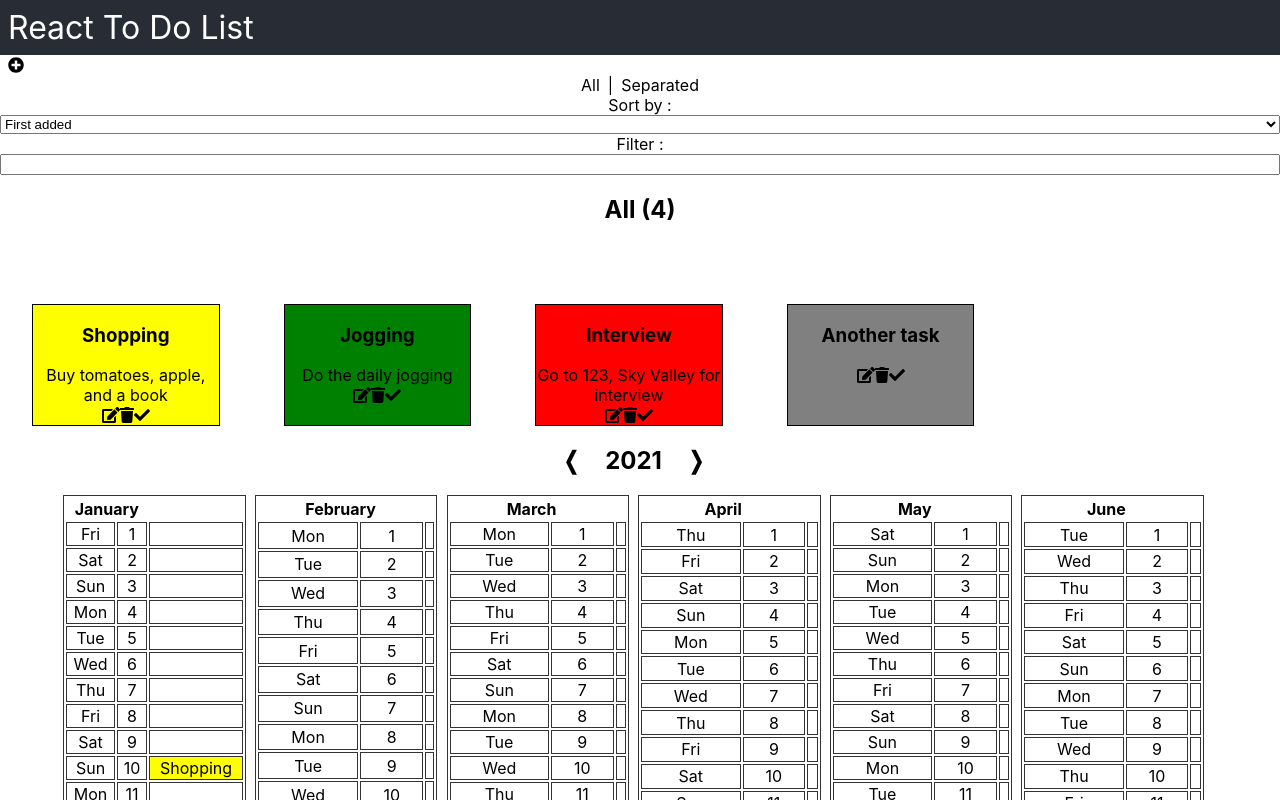
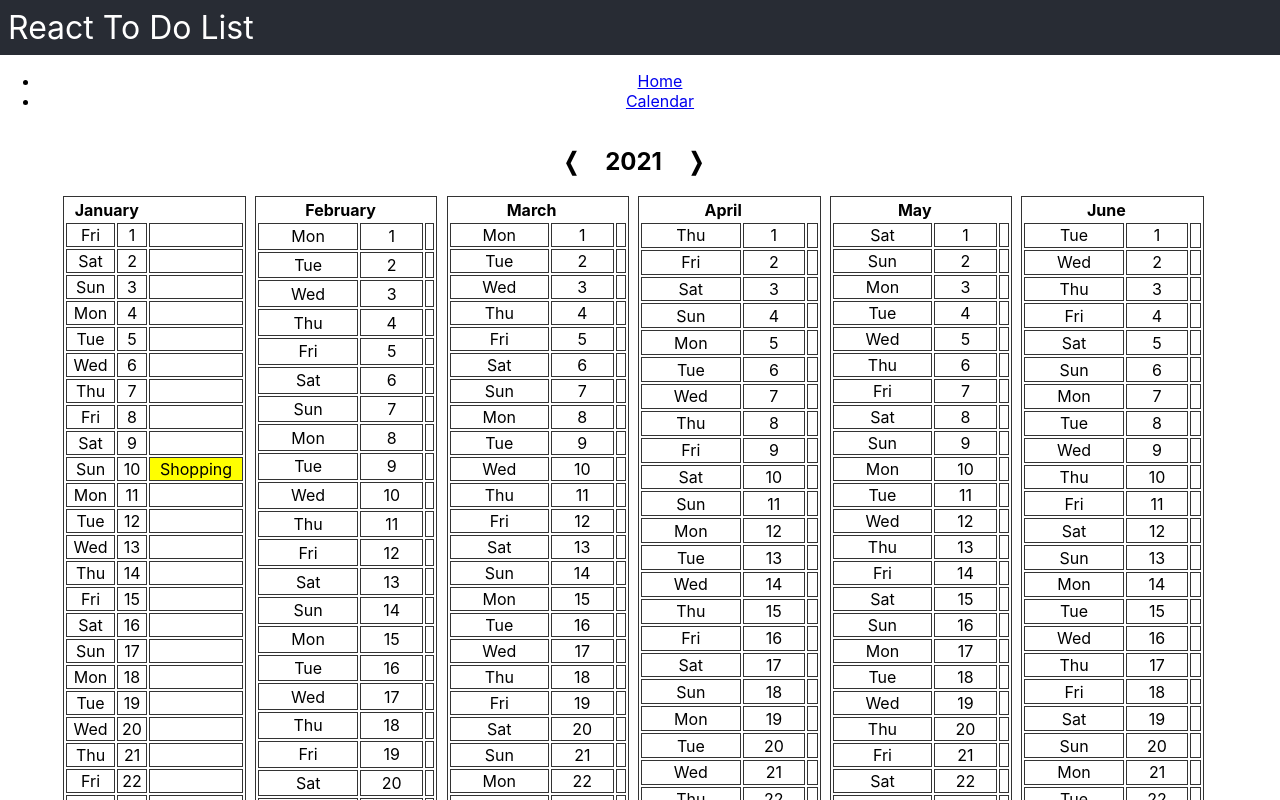
Before and after one commit to Skyrlon/react-todo-list, a React (Create React App) app: page /calendar in a window 1280 px wide. Shown: the top 800 px of the page. Built offline with nearby package versions, Linux system fonts and the light colour scheme.

Commit message:
added routes for TodoList and Calendar

```diff
--- a/package.json
+++ b/package.json
@@ -12,6 +12,7 @@
     "react": "^17.0.2",
     "react-click-away-listener": "^2.0.2",
     "react-dom": "^17.0.2",
+    "react-router-dom": "^5.2.0",
     "react-scripts": "4.0.3",
     "styled-components": "^5.2.3",
     "web-vitals": "^1.0.1"
--- a/src/App.js
+++ b/src/App.js
@@ -1,11 +1,10 @@
-import { useState, useEffect } from "react";
+import { useState } from "react";
 import "./App.css";
-import { FontAwesomeIcon } from "@fortawesome/react-fontawesome";
-import { faPlusCircle } from "@fortawesome/free-solid-svg-icons";
 
-import Todos from "./components/Todos.jsx";
-import AddTodo from "./components/AddTodo.jsx";
+import TodoList from "./components/TodoList.jsx";
 import Calendar from "./components/Calendar.jsx";
+
+import { BrowserRouter as Router, Switch, Route, Link } from "react-router-dom";
 
 const App = () => {
   const [todos, setTodos] = useState([
@@ -42,175 +41,32 @@ const App = () => {
     },
   ]);
 
-  const [todoToEdit, setTodoToEdit] = useState({});
-  const [showForm, setShowForm] = useState(false);
-  const [editingTodo, setEditingTodo] = useState(false);
-  const [sortBy, setSortBy] = useState("first-added");
-  const [sortedTodos, setSortedTodos] = useState(todos);
-
-  const [todosListDisplay, setTodosListDisplay] = useState("all");
-
-  const sortingTodos = (sortingValue, todoToSort) => {
-    let newSortedTodos = todoToSort;
-    switch (sortingValue) {
-      case "last-added":
-        newSortedTodos.sort(function (a, b) {
-          return b.id - a.id;
-        });
-        break;
-
-      case "first-added":
-        newSortedTodos.sort(function (a, b) {
-          return a.id - b.id;
-        });
-        break;
-
-      case "lowest-priority":
-        const orderLowToHight = ["low", "medium", "hight"];
-        newSortedTodos.sort(
-          (a, b) =>
-            orderLowToHight.indexOf(a.priority) -
-            orderLowToHight.indexOf(b.priority)
-        );
-        break;
-
-      case "hightest-priority":
-        const orderHightToLow = ["hight", "medium", "low"];
-        newSortedTodos.sort(
-          (a, b) =>
-            orderHightToLow.indexOf(a.priority) -
-            orderHightToLow.indexOf(b.priority)
-        );
-        break;
-      default:
-        alert("an error as occured");
-    }
-    setSortedTodos([...newSortedTodos]);
-  };
-
-  const addTodo = (todo) => {
-    setShowForm(false);
-    const newTodo = {
-      id: todos.length > 0 ? todos[todos.length - 1].id + 1 : 0,
-      title: todo.title,
-      details: todo.details,
-      priority: todo.priority,
-      completed: false,
-      deadline: todo.deadline,
-    };
-    let newTodoList = [...todos, newTodo];
-    setTodos([...todos, newTodo]);
-    sortingTodos(sortBy, newTodoList);
-  };
-
-  const handleEditTodo = (todoToEdit) => {
-    setShowForm(false);
-    setEditingTodo(false);
-    const indexOfTodoToEdit = todos
-      .map(function (x) {
-        return x.id;
-      })
-      .indexOf(todoToEdit.id);
-    let newTodoList = todos;
-    newTodoList.splice(indexOfTodoToEdit, 1, todoToEdit);
-    setTodos([...newTodoList]);
-    sortingTodos(sortBy, [...newTodoList]);
-  };
-
-  const handleDeleteTodo = (idToDelete) => {
-    const newTodoList = todos.filter((todo) => todo.id !== idToDelete);
-    setTodos(newTodoList);
-  };
-
-  const handleToggleCompleteTodo = (todo, completedValue) => {
-    const indexOfTodoToToggleComplete = todos
-      .map(function (x) {
-        return x.id;
-      })
-      .indexOf(todo.id);
-    let newTodoList = todos;
-    newTodoList.splice(indexOfTodoToToggleComplete, 1, {
-      id: todo.id,
-      title: todo.title,
-      details: todo.details,
-      priority: todo.priority,
-      completed: !completedValue,
-    });
-    setTodos([...newTodoList]);
-  };
-
-  const handleFilterChange = (e) => {
-    let filteredTodos = todos.filter(
-      (element) =>
-        element.title.toLowerCase().startsWith(e.target.value.toLowerCase()) ||
-        element.details.toLowerCase().startsWith(e.target.value.toLowerCase())
-    );
-    setSortedTodos([...filteredTodos]);
-  };
-
-  const closeForm = () => {
-    setShowForm(false);
-    setEditingTodo(false);
-  };
-
-  useEffect(() => {
-    sortingTodos(sortBy, todos);
-    // eslint-disable-next-line react-hooks/exhaustive-deps
-  }, [todos]);
-
   return (
     <div className="App">
       <header className="App-header">React To Do List</header>
-      <div className="add-button" onClick={() => setShowForm(true)}>
-        <FontAwesomeIcon icon={faPlusCircle} />
-      </div>
+      <Router>
+        <div>
+          <nav>
+            <ul>
+              <li>
+                <Link to="/">Home</Link>
+              </li>
+              <li>
+                <Link to="/calendar">Calendar</Link>
+              </li>
+            </ul>
+          </nav>
 
-      <div className="todos-list-display">
-        <div onClick={() => setTodosListDisplay("all")}>All</div>|
-        <div onClick={() => setTodosListDisplay("separated")}>Separated</div>
-      </div>
-
-      <label htmlFor="sorting">Sort by : </label>
-      <select
-        name="sorting"
-        value={sortBy}
-        onChange={(e) => {
-          setSortBy(e.target.value);
-          sortingTodos(e.target.value, sortedTodos);
-        }}
-      >
-        <option value="last-added">Last added</option>
-        <option value="first-added">First added</option>
-        <option value="hightest-priority">Highest priority</option>
-        <option value="lowest-priority">Lowest priority</option>
-      </select>
-
-      <label htmlFor="filter">Filter : </label>
-      <input type="text" name="filter" onChange={handleFilterChange} />
-
-      {showForm && (
-        <AddTodo
-          onAdd={addTodo}
-          onEdit={handleEditTodo}
-          isEditingTodo={editingTodo}
-          todoToEdit={todoToEdit}
-          clickedAway={closeForm}
-        />
-      )}
-
-      <Todos
-        display={todosListDisplay}
-        TodoListItems={sortedTodos}
-        editTodo={(e) => {
-          setEditingTodo(true);
-          setShowForm(true);
-          setTodoToEdit(e);
-        }}
-        deleteTodo={handleDeleteTodo}
-        toggleCompleteTodo={handleToggleCompleteTodo}
-      />
-
-      <Calendar todos={todos} />
+          <Switch>
+            <Route path="/calendar">
+              <Calendar todos={todos} />
+            </Route>
+            <Route path="/">
+              <TodoList todos={todos} modifyTodos={(e) => setTodos(e)} />
+            </Route>
+          </Switch>
+        </div>
+      </Router>
     </div>
   );
 };
--- /dev/null
+++ b/src/components/TodoList.jsx
@@ -0,0 +1,181 @@
+import { useState, useEffect } from "react";
+import styled from "styled-components";
+
+import { FontAwesomeIcon } from "@fortawesome/react-fontawesome";
+import { faPlusCircle } from "@fortawesome/free-solid-svg-icons";
+
+import Todos from "./Todos.jsx";
+import AddTodo from "./AddTodo.jsx";
+
+const StyledTodoList = styled.div``;
+
+const TodoList = ({ todos, modifyTodos }) => {
+  const [todoToEdit, setTodoToEdit] = useState({});
+  const [showForm, setShowForm] = useState(false);
+  const [editingTodo, setEditingTodo] = useState(false);
+  const [sortBy, setSortBy] = useState("first-added");
+  const [sortedTodos, setSortedTodos] = useState(todos);
+
+  const [todosListDisplay, setTodosListDisplay] = useState("all");
+
+  const sortingTodos = (sortingValue, todoToSort) => {
+    let newSortedTodos = todoToSort;
+    switch (sortingValue) {
+      case "last-added":
+        newSortedTodos.sort(function (a, b) {
+          return b.id - a.id;
+        });
+        break;
+
+      case "first-added":
+        newSortedTodos.sort(function (a, b) {
+          return a.id - b.id;
+        });
+        break;
+
+      case "lowest-priority":
+        const orderLowToHight = ["low", "medium", "hight"];
+        newSortedTodos.sort(
+          (a, b) =>
+            orderLowToHight.indexOf(a.priority) -
+            orderLowToHight.indexOf(b.priority)
+        );
+        break;
+
+      case "hightest-priority":
+        const orderHightToLow = ["hight", "medium", "low"];
+        newSortedTodos.sort(
+          (a, b) =>
+            orderHightToLow.indexOf(a.priority) -
+            orderHightToLow.indexOf(b.priority)
+        );
+        break;
+      default:
+        alert("an error as occured");
+    }
+    setSortedTodos([...newSortedTodos]);
+  };
+
+  const addTodo = (todo) => {
+    setShowForm(false);
+    const newTodo = {
+      id: todos.length > 0 ? todos[todos.length - 1].id + 1 : 0,
+      title: todo.title,
+      details: todo.details,
+      priority: todo.priority,
+      completed: false,
+      deadline: todo.deadline,
+    };
+    let newTodoList = [...todos, newTodo];
+    modifyTodos([...todos, newTodo]);
+    sortingTodos(sortBy, newTodoList);
+  };
+
+  const handleEditTodo = (todoToEdit) => {
+    setShowForm(false);
+    setEditingTodo(false);
+    const indexOfTodoToEdit = todos
+      .map(function (x) {
+        return x.id;
+      })
+      .indexOf(todoToEdit.id);
+    let newTodoList = todos;
+    newTodoList.splice(indexOfTodoToEdit, 1, todoToEdit);
+    modifyTodos([...newTodoList]);
+    sortingTodos(sortBy, [...newTodoList]);
+  };
+
+  const handleDeleteTodo = (idToDelete) => {
+    const newTodoList = todos.filter((todo) => todo.id !== idToDelete);
+    modifyTodos(newTodoList);
+  };
+
+  const handleToggleCompleteTodo = (todo, completedValue) => {
+    const indexOfTodoToToggleComplete = todos
+      .map(function (x) {
+        return x.id;
+      })
+      .indexOf(todo.id);
+    let newTodoList = todos;
+    newTodoList.splice(indexOfTodoToToggleComplete, 1, {
+      id: todo.id,
+      title: todo.title,
+      details: todo.details,
+      priority: todo.priority,
+      completed: !completedValue,
+    });
+    modifyTodos([...newTodoList]);
+  };
+
+  const handleFilterChange = (e) => {
+    let filteredTodos = todos.filter(
+      (element) =>
+        element.title.toLowerCase().startsWith(e.target.value.toLowerCase()) ||
+        element.details.toLowerCase().startsWith(e.target.value.toLowerCase())
+    );
+    setSortedTodos([...filteredTodos]);
+  };
+
+  const closeForm = () => {
+    setShowForm(false);
+    setEditingTodo(false);
+  };
+
+  useEffect(() => {
+    sortingTodos(sortBy, todos);
+    // eslint-disable-next-line react-hooks/exhaustive-deps
+  }, [todos]);
+  return (
+    <StyledTodoList>
+      <div className="add-button" onClick={() => setShowForm(true)}>
+        <FontAwesomeIcon icon={faPlusCircle} />
+      </div>
+
+      <div className="todos-list-display">
+        <div onClick={() => setTodosListDisplay("all")}>All</div>|
+        <div onClick={() => setTodosListDisplay("separated")}>Separated</div>
+      </div>
+
+      <label htmlFor="sorting">Sort by : </label>
+      <select
+        name="sorting"
+        value={sortBy}
+        onChange={(e) => {
+          setSortBy(e.target.value);
+          sortingTodos(e.target.value, sortedTodos);
+        }}
+      >
+        <option value="last-added">Last added</option>
+        <option value="first-added">First added</option>
+        <option value="hightest-priority">Highest priority</option>
+        <option value="lowest-priority">Lowest priority</option>
+      </select>
+
+      <label htmlFor="filter">Filter : </label>
+      <input type="text" name="filter" onChange={handleFilterChange} />
+
+      {showForm && (
+        <AddTodo
+          onAdd={addTodo}
+          onEdit={handleEditTodo}
+          isEditingTodo={editingTodo}
+          todoToEdit={todoToEdit}
+          clickedAway={closeForm}
+        />
+      )}
+
+      <Todos
+        display={todosListDisplay}
+        TodoListItems={sortedTodos}
+        editTodo={(e) => {
+          setEditingTodo(true);
+          setShowForm(true);
+          setTodoToEdit(e);
+        }}
+        deleteTodo={handleDeleteTodo}
+        toggleCompleteTodo={handleToggleCompleteTodo}
+      />
+    </StyledTodoList>
+  );
+};
+export default TodoList;
```
Also changed, not shown: 1 other file (tests, documents, lock files or other folders).
